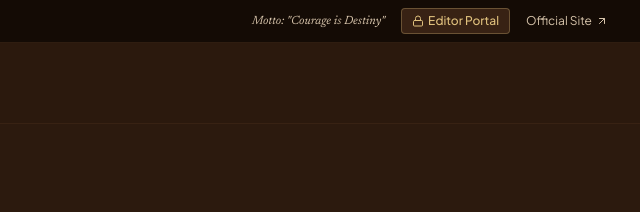
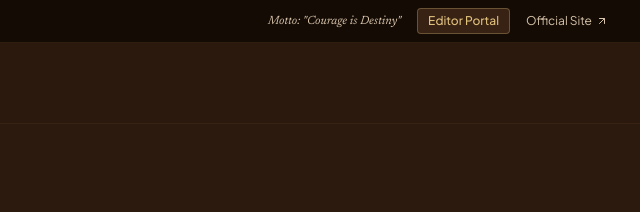
Before and after one commit to devdynaf/faps-news, a plain HTML site: page index.html in a window 1280 px wide. Shown: the top 212 px of the page, 640-1280 px from the left. Drawn offline with nearby package versions, Linux system fonts and the light colour scheme.

Commit message:
realignment

```diff
--- a/index.html
+++ b/index.html
@@ -139,7 +139,6 @@
     <div class="flex items-center space-x-4 text-xs">
       <span class="italic text-cream-300 font-serif hidden lg:inline">Motto: "Courage is Destiny"</span>
       <button onclick="openAdminModal()" class="text-faps-gold hover:text-cream-100 font-medium flex items-center gap-1 transition-colors bg-paper-100 px-2.5 py-1 rounded border border-faps-gold/30">
-        <i data-lucide="lock" class="w-3 h-3"></i>
         <span id="admin-status-text">Editor Portal</span>
       </button>
       <a href="https://www.fapsbangalore.org/" target="_blank" rel="noopener noreferrer" class="hover:text-faps-gold flex items-center gap-1 transition-colors text-cream-300">
```
